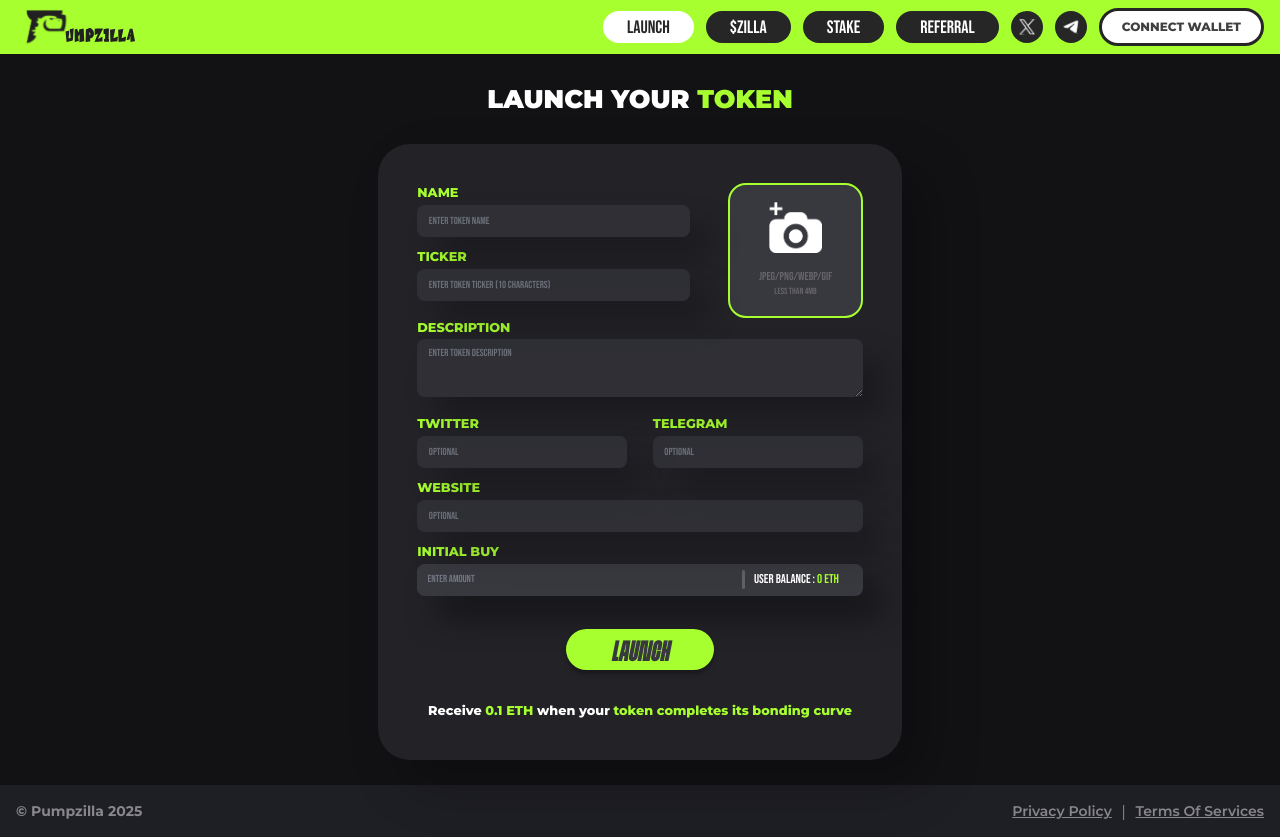
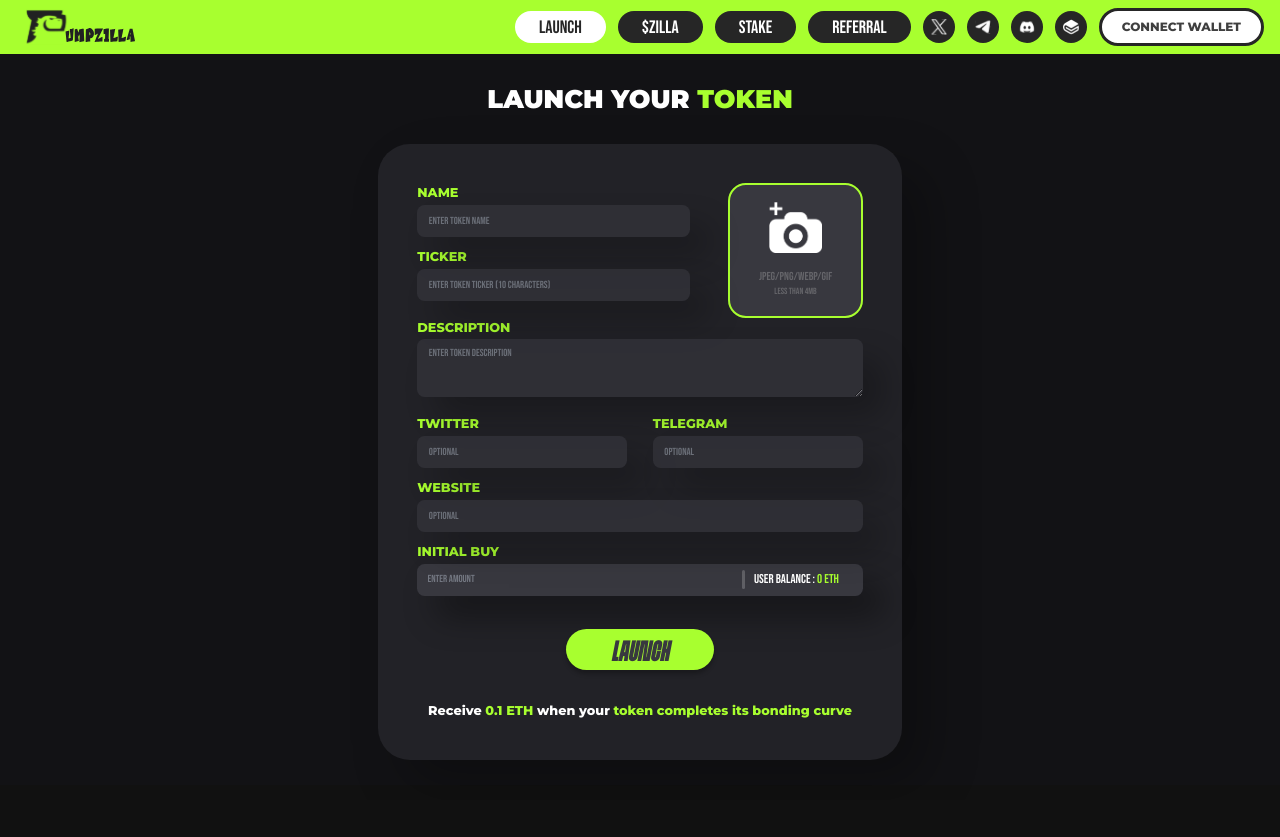
Before and after one commit to vizeerr/zilla, a Next.js app: page /launch in a window 1280 px wide. After the commit the page ends 800 px from the top, so only its background shows below. Built offline with nearby package versions, Linux system fonts and the light colour scheme.

Commit message:
home page v3.5

```diff
--- a/src/app/layout.js
+++ b/src/app/layout.js
@@ -33,7 +33,6 @@ export default function RootLayout({ children }) {
         position="top-center"
         reverseOrder={false}
       />
-      <BottomFooter/>
       </body>
     </html>
   );
--- a/src/app/page.js
+++ b/src/app/page.js
@@ -1,3 +1,4 @@
+import BottomFooter from "@/components/BottomFooter";
 import CardGrid from "@/components/CardGrid";
 import Pagination from "@/components/Pagination";
 import Tabs from "@/components/Tabs";
@@ -14,8 +15,7 @@ export default function Home() {
       </div>
       <CardGrid/>
       <Pagination/>
-
-
+      <BottomFooter/>
     </div>
   );
 }
--- a/src/components/BottomFooter.jsx
+++ b/src/components/BottomFooter.jsx
@@ -4,11 +4,11 @@ import React from 'react'
 const BottomFooter = () => {
   return (
     <div className='p-4 flex items-center justify-between bg-[#1E1E25] text-white'>
-      <p className='md:text-sm  text-xs font-montserrat font-[700] text-[#FFFFFF78]'><span>©</span> Pumpzilla 2025</p>
+      <p className='md:text-sm  text-[0.6rem] font-montserrat font-[700] text-[#FFFFFF78]'><span>©</span> Pumpzilla 2025</p>
       <div className=' text-[#FFFFFF78] text-end justify-end flex md:gap-2 gap-1.5 items-center'>
-        <Link href="/privacy-policy" className='anim md:text-sm  text-xs underline font-montserrat font-[600]'>Privacy Policy</Link>
-        <p className='text-sm'>|</p>
-        <Link href="/terms-of-services" className='anim md:text-sm  text-xs underline font-montserrat font-[600]'>Terms Of Services</Link>
+        <Link href="/privacy-policy" className='anim md:text-sm  text-[0.6rem] underline font-montserrat font-[600]'>Privacy Policy</Link>
+        <p className='lg:text-sm text-xs'>|</p>
+        <Link href="/terms-of-services" className='anim md:text-sm  text-[0.6rem] underline font-montserrat font-[600]'>Terms Of Services</Link>
       </div>
     </div>
   )
--- a/src/components/Card.jsx
+++ b/src/components/Card.jsx
@@ -53,7 +53,7 @@ const Card = ({data}) => {
                 </div>
                 <div className="md:mt-2.5 mt-[1vw]">
                     <div className="bg-[#D9D9D9] md:rounded-[1vw_1vw_0px_0px] rounded-[2.4vw] 2xl:p-2.5 md:p-1.5 p-[2vw]">
-                        <p className="text-[#262626C2] font-montserrat font-[800] 2xl:text-[0.52rem] md:text-[0.4rem] text-[1.7vw] leading-tight 2xl:h-[3.2rem] md:h-10 h-[8vw] overflow-hidden">{data.description.slice(0,250)}...</p>
+                        <p className="text-[#262626C2] font-montserrat font-[800] 2xl:text-[0.52rem] md:text-[0.4rem] text-[1.7vw] leading-tight 2xl:h-[3.2rem] md:h-10 h-[13vw] overflow-hidden">{data.description.slice(0,270)}...</p>
 
                     </div>
                     <div className="bg-[#262626] mt-2 md:py-0 py-[1.8vw] md:rounded-[0px_0px_1rem_1rem] rounded-[2.4vw] 2xl:p-3 md:p-2 shadow-[6px_6px_13.8px_0px_#000000C9]">
--- a/src/components/HeaderProfile.jsx
+++ b/src/components/HeaderProfile.jsx
@@ -35,8 +35,8 @@ const HeaderProfile = () => {
                         <Image src={pifico} className="w-full"/>
                     </div>
                     <div>
-                        <p className="font-bebasneue font-[400] 2xl:text-base lg:text-sm md:text-xs text-[3.1vw] text-white leading-none">CAT SWAP PROMOTION <span className="text-primary font-montserrat font-[800] 2xl:text-[0.9rem] lg:text-[0.6rem] md:text-[0.5rem] text-[2.9vw]">($PROMOTION)</span></p>
-                        <p className="font-[700] text-[#6D6D73] 2xl:text-[0.6rem] md:text-[0.5rem] text-[2.3vw] leading-none md:mt-[0.3rem] mt-[0.8vw]">Created by 0xcb455..4586</p>
+                        <p className="font-bebasneue font-[400] 2xl:text-base lg:text-sm md:text-xs text-[3.1vw] text-white leading-none">CAT SWAP PROMOTION <span className="text-primary font-montserrat font-[800] 2xl:text-[0.9rem] lg:text-[0.6rem] md:text-[0.5rem] text-[2.7vw]">($PROMOTION)</span></p>
+                        <p className="font-[700] text-[#6D6D73] 2xl:text-[0.6rem] md:text-[0.5rem] text-[2vw] leading-none md:mt-[0.3rem] mt-[0.8vw]">Created by 0xcb455..4586</p>
                         <div className="bg-[#1B1B21] shadow-[5.2px_5.2px_11.96px_0px_#000000C9] md:py-2 py-[0.8vw] w-full text-center md:rounded-[0.6rem] rounded-[2vw] md:mt-2.5 mt-[1.4vw]">
                             <p className="text-primary 2xl:text-xs lg:text-[0.6rem] md:text-[0.5rem] text-[2.4vw] font-[800] ">MARKET CAP : 19.99K</p>
                         </div>
--- a/src/components/TopHeader.jsx
+++ b/src/components/TopHeader.jsx
@@ -15,7 +15,7 @@ const TopHeader = () => {
     <>
     <div className=" md:pt-[2rem] md:py-0 py-[5vw] md:ps-[2.1vw] md:pe-[1vw] px-[4.1vw] flex items-center justify-between">
         <Link href={"/launch"}>
-            <div className='2xl:w-[40rem] lg:w-[24rem] md:w-[16rem] w-[39vw] anim 2xl:py-6 lg:py-4 py-[1.6vw] px-[5vw] 2xl:px-20 lg:px-12 md:px-8 font-montserrat bg-[#5B5B6C4F] shadow-[12px_12px_40px_0px_#0000005E] 2xl:rounded-[6rem_0px_6rem_0px]  lg:rounded-[4rem_0px_4rem_0px] md:rounded-[2.5rem_0px_2.5rem_0px] rounded-[6vw_0px_6vw_0px]'>
+            <div className='2xl:w-[40rem] lg:w-[24rem] md:w-[16rem] w-[40vw] anim 2xl:py-6 lg:py-4 py-[1.6vw] px-[5vw] 2xl:px-20 lg:px-12 md:px-8 font-montserrat bg-[#5B5B6C4F] shadow-[12px_12px_40px_0px_#0000005E] 2xl:rounded-[6rem_0px_6rem_0px]  lg:rounded-[4rem_0px_4rem_0px] md:rounded-[2.5rem_0px_2.5rem_0px] rounded-[6vw_0px_6vw_0px]'>
                 <p className='font-[800] text-white 2xl:text-6xl lg:text-4xl  md:text-2xl text-[3.5vw] m-0 leading-tight'>LAUNCH YOUR</p>
                 <div className="flex items-center 2xl:gap-10 lg:gap-6 gap-[12px] 2xl:mt-5 lg:mt-2">
                 <p className='font-[800] text-primary 2xl:text-6xl lg:text-4xl md:text-2xl text-[3.5vw] leading-tight m-0'>TOKEN</p>
@@ -33,7 +33,7 @@ const TopHeader = () => {
 
         <div className="flex flex-col items-end">
             <Link href={"/zilla-token"}>
-            <div className="bg-primary anim md:w-auto 2xl:px-12 lg:px-8 md:px-7 w-[25vw] md:border-[0.3rem] border-[0.9vw] border-[#3C3C3C] shadow-[10.16px_13.2px_33.51px_0px_#00000040] 2xl:rounded-[2.3rem_0px] lg:rounded-[1.7rem_0px] rounded-[4.5vw_0px] lg:py-2.5 md:py-2 py-[0.7vw] text-center">
+            <div className="bg-primary anim md:w-auto 2xl:px-12 lg:px-8 md:px-7 w-[25vw] md:border-[0.3rem] border-[2px] border-[#3C3C3C] shadow-[10.16px_13.2px_33.51px_0px_#00000040] 2xl:rounded-[2.3rem_0px] lg:rounded-[1.7rem_0px] rounded-[4.5vw_0px] lg:py-2.5 md:py-2 py-[0.7vw] text-center">
                 <p className="font-[900] font-montserrat 2xl:text-lg lg:text-xs md:text-[0.7rem] text-[2.1vw] text-[#3C3C3C]">$ZILLA TOKEN</p>
             </div>
             </Link>
--- a/src/components/TopNavbar.jsx
+++ b/src/components/TopNavbar.jsx
@@ -2,6 +2,9 @@
 import logo from "@/assets/logo.svg"
 import xlogo from "@/assets/tlogo.svg"
 import tlogo from "@/assets/xlogo.svg"
+import glogo from "@/assets/glogo.svg"
+import dlogo from "@/assets/dlogo.svg"
+
 import poly from "@/assets/polygon1.svg"
 import power from "@/assets/power.svg"
 import profile from "@/assets/profile.svg"
@@ -55,6 +58,16 @@ const TopNavbar = () => {
               <Image src={tlogo} alt="" />
             </Link>
           </div>
+          <div className="2xl:w-10 lg:w-8 md:w-6 anim 2xl:h-10 lg:h-8 2xl:p-2 lg:p-1.5 md:p-1.5 md:h-6 w-[3.7vw] h-[3.7vw] bg-sec flex justify-center items-center rounded-full p-[0.9vw]">
+            <Link href ={"/"} >
+              <Image src={dlogo} alt="" />
+            </Link>
+          </div>
+          <div className="2xl:w-10 lg:w-8 md:w-6 anim 2xl:h-10 lg:h-8 2xl:p-2.5 lg:p-2 md:p-1.5 md:h-6 w-[3.7vw] h-[3.7vw] bg-sec flex justify-center items-center rounded-full p-[0.9vw]">
+            <Link href ={"/"} >
+              <Image src={glogo} alt="" />
+            </Link>
+          </div>
         {!connect?
           <button onClick={()=>setConnect(true)} className="xl:border-[3px] md:border-[2px] border-[1px] anim border-sec rounded-full font-montserrat lg:py-2 md:py-1 lg:px-5 md:px-4   font-[800] bg-white text-tertiary 2xl:text-sm lg:text-xs md:text-[0.6rem]  text-[1.4vw] px-[1.2vw] py-[0.5vw] ">CONNECT WALLET</button>
         : <div className="relative flex items-center lg:gap-5 md:gap-3 text-white bg-[#262626] xl:border-[3px] md:border-[2px] border-[1px]  border-sec rounded-full font-montserrat lg:py-1.5 md:py-1 lg:px-7 md:px-6 font-[800] px-[1.2vw] py-[0.5vw]">
```
Also changed, not shown: src/assets/dlogo.svg (added), src/assets/glogo.svg (added).
